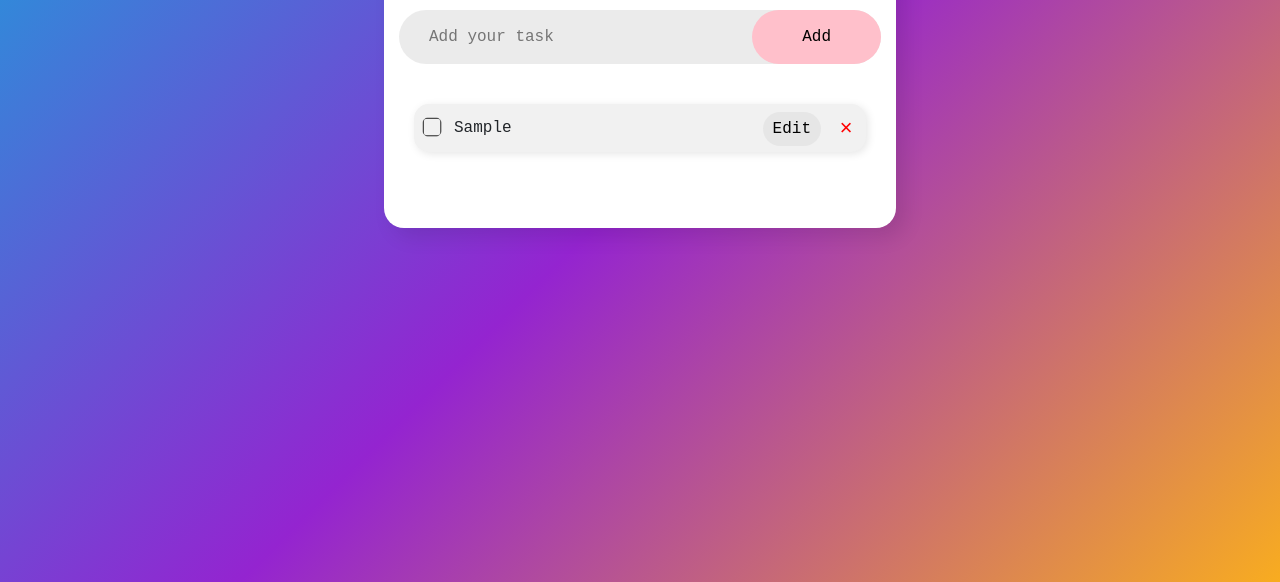
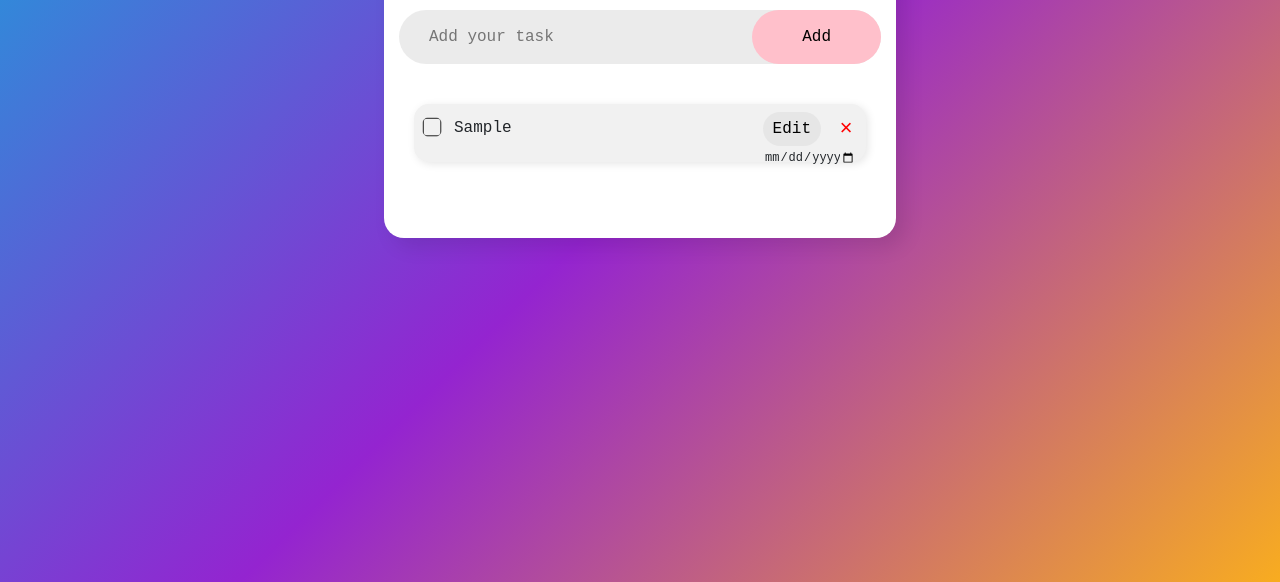
Before and after one commit to dan-mit/dan-mit.github.io, a website: page index.html in a window 1280 px wide. Both pictures are taken after typing "Sample" into the empty fields and a click on the button "Add". Shown: the part 218-800 px from the top of the page. Drawn offline with nearby package versions, Linux system fonts and the light colour scheme.

Commit message:
Added date module for users to assign dates to tasks. Next step is the priority colors

```diff
--- a/script.js
+++ b/script.js
@@ -24,6 +24,11 @@ function addTask(){
         let cross = document.createElement("cross");
         cross.innerHTML = "\u00d7";
         li.appendChild(cross);
+        //date picker
+        let dateInput = document.createElement("input");
+        dateInput.type = "date";
+        dateInput.classList.add("due-date");
+        li.appendChild(dateInput);
 
         taskList.appendChild(li);
     inputBox.value = "";
--- a/style.css
+++ b/style.css
@@ -66,7 +66,7 @@ ul li{
     flex-wrap: wrap;
     list-style: none;
     font-style: 17px;
-    padding: 12px 40px 12px;
+    padding: 12px 40px 22px;
     user-select: none;
     cursor: pointer;
     position: relative;
@@ -140,6 +140,14 @@ ul li span.task{
     overflow: visible;
     overflow-wrap: break-word;
     word-wrap: break-word;
-    max-width: calc(40vw - 200px);
+    max-width: calc(40vw - 220px);
     margin-right: 80px;
 }
+.due-date{
+    padding: 4px;
+    position: absolute;
+    top: 40px;
+    right: 6px;
+    width: 100px;
+    font-size: 12px;
+}
```
